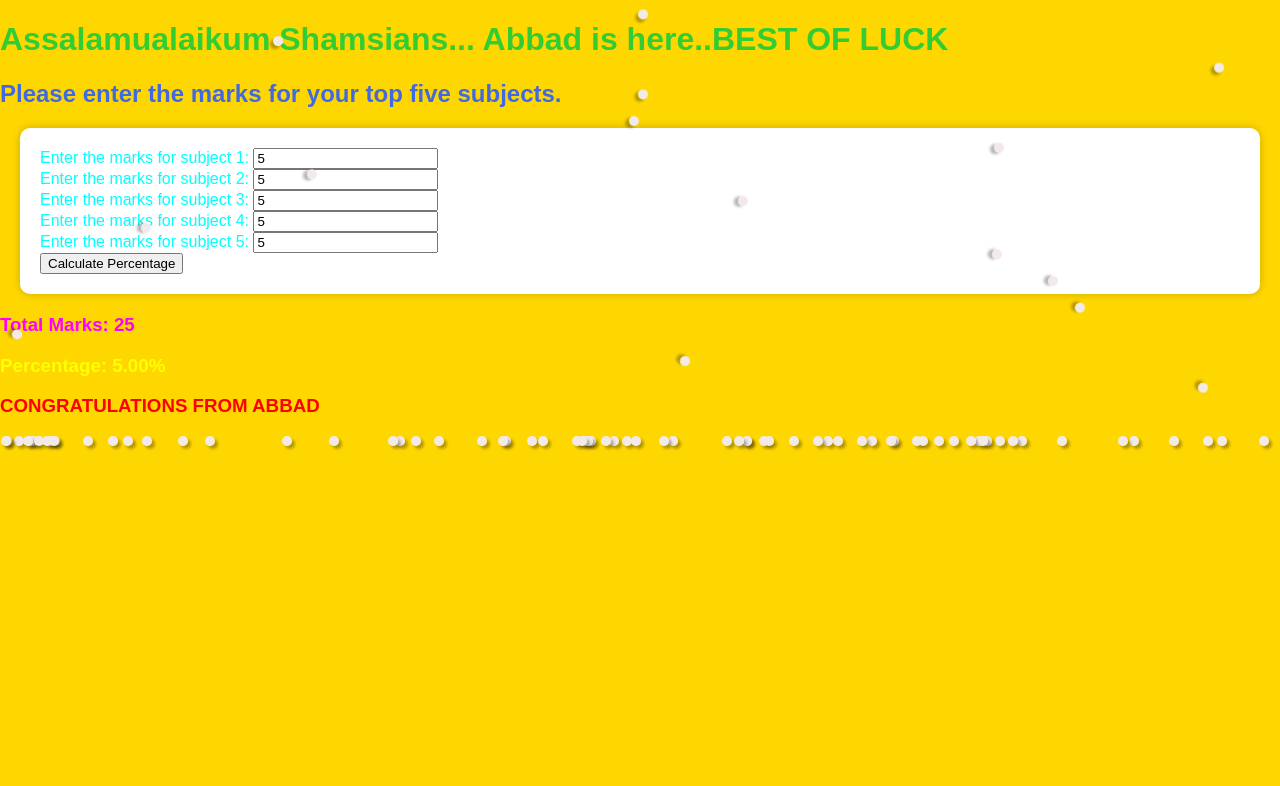
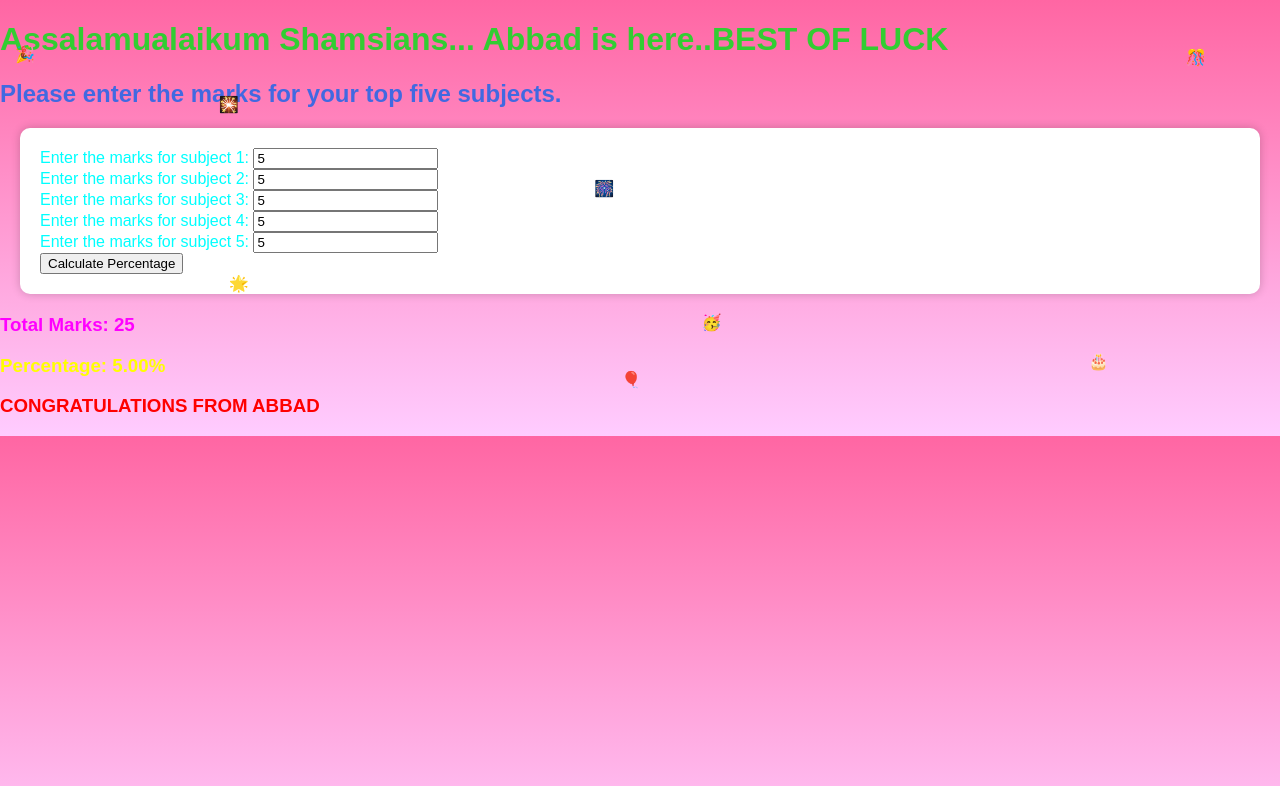
Before and after one commit to ABBADFA/new-resul-perc, a plain HTML site: page index.html in a window 1280 px wide. Both pictures are taken after typing "5", "5", "5", "5", "5" into the empty fields and a click on the button "Calculate Percentage". Drawn offline with Linux system fonts and the light colour scheme.

Commit message:
Update index.html

```diff
--- a/index.html
+++ b/index.html
@@ -13,14 +13,14 @@
         .yellow { color: #FFFF00; }
         .red { color: #FF0000; }
 
-        /* Add attractive background color */
+        /* Add gradient background */
         body {
-            background-color: #ffd700; /* Gold */
+            background: linear-gradient(to bottom, #ff66a3, #ffccff); /* Gradient from pink to light pink */
             font-family: Arial, sans-serif;
             margin: 0;
             padding: 0;
             overflow: hidden; /* Prevent scrollbars */
-            position: relative; /* Required for absolute positioning of floating confetti */
+            position: relative; /* Required for absolute positioning of floating emojis */
         }
 
         /* Style the form */
@@ -32,21 +32,16 @@
             margin: 20px;
         }
 
-        /* Style confetti animation */
-        @keyframes confetti-fall {
-            0% { transform: translateY(-100vh) rotateZ(0deg); }
-            100% { transform: translateY(100vh) rotateZ(360deg); }
+        /* Style floating emojis */
+        @keyframes floatEmoji {
+            0% { transform: translateY(0); }
+            50% { transform: translateY(-20px); }
+            100% { transform: translateY(0); }
         }
 
-        .confetti {
+        .floating-emoji {
             position: absolute;
-            width: 10px;
-            height: 10px;
-            background: linear-gradient(45deg, #f3e9e9, #f3e9e9);
-            border-radius: 50%;
-            box-shadow: 3px 3px 3px rgba(0,0,0,0.3);
-            animation: confetti-fall 6s linear infinite;
-            animation-delay: calc(0.1s * var(--i));
+            animation: floatEmoji 5s ease-in-out infinite;
         }
     </style>
 </head>
@@ -105,21 +100,16 @@
             resultDiv.innerHTML += "<h3 class='yellow'>Percentage: " + percentage.toFixed(2) + "%</h3>";
             resultDiv.innerHTML += "<h3 class='red'>CONGRATULATIONS FROM ABBAD</h3>";
 
-            // Create and append confetti animation
-            for (var i = 0; i < 100; i++) {
-                var confetti = document.createElement("div");
-                confetti.classList.add("confetti");
-                confetti.style.left = Math.random() * window.innerWidth + "px";
-                confetti.style.setProperty("--i", i);
-                document.body.appendChild(confetti);
-            }
-
-            // Remove confetti after a certain time
-            setTimeout(function() {
-                document.querySelectorAll(".confetti").forEach(function(confetti) {
-                    confetti.remove();
-                });
-            }, 6000); // 6 seconds
+            // Create and append floating emojis
+            var emojis = ['🎉', '🎈', '🎊', '🥳', '🌟', '🎇', '🎆', '🎂']; // Add more emojis if needed
+            emojis.forEach(function(emoji) {
+                var floatingEmoji = document.createElement("span");
+                floatingEmoji.innerHTML = emoji;
+                floatingEmoji.className = "floating-emoji";
+                floatingEmoji.style.left = Math.random() * window.innerWidth + "px";
+                floatingEmoji.style.top = Math.random() * window.innerHeight + "px";
+                document.body.appendChild(floatingEmoji);
+            });
         });
     </script>
 </body>
```
